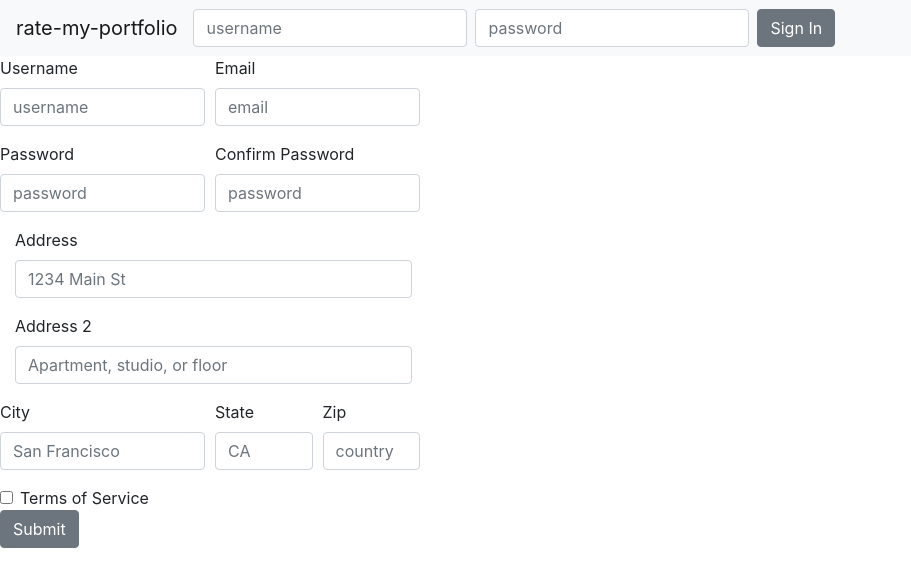
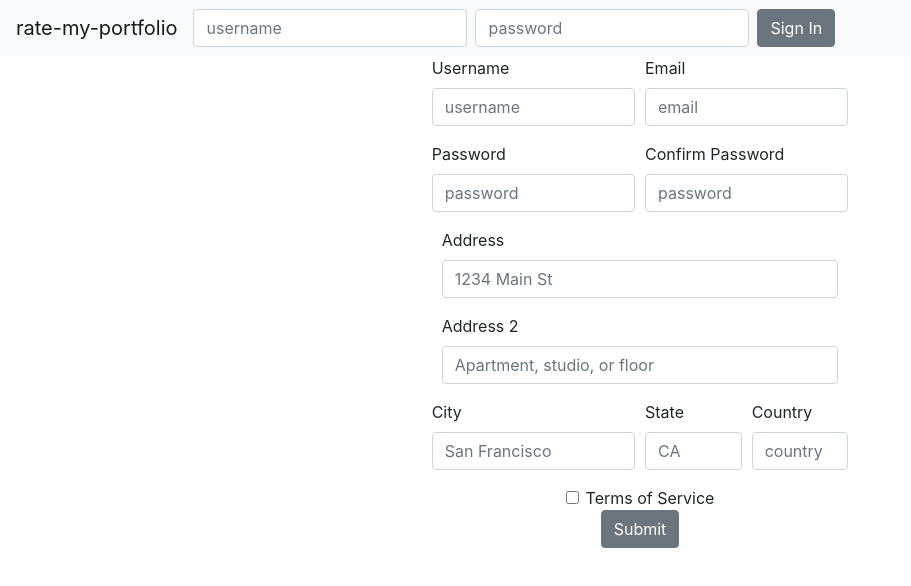
Before and after one commit to capt-obvious/rate-my-porfolio, a React (Create React App) app: page /welcome in a window 1280 px wide. Shown: the top 586 px of the page, without its empty margins (0-911 px from the left). Built offline with nearby package versions, Linux system fonts and the light colour scheme; no server answers.

Commit message:
centered registration login

```diff
--- a/src/App.css
+++ b/src/App.css
@@ -36,3 +36,16 @@
     transform: rotate(360deg);
   }
 }
+
+.registerStyle {
+  display: flex;
+  justify-content: center;
+  align-items: center;
+  align-content: center;
+  flex-direction: column;
+}
+
+.form-row {
+  width: 100%;
+  justify-content: center;
+}
--- a/src/components/Welcome/Register.js
+++ b/src/components/Welcome/Register.js
@@ -171,7 +171,7 @@ class Register extends Component {
           </Col>
           <Col md={1}>
             <FormGroup>
-              <Label for="exampleCountry">Zip</Label>
+              <Label for="exampleCountry">Country</Label>
               <Input
                 type="text"
                 name="country"
```
